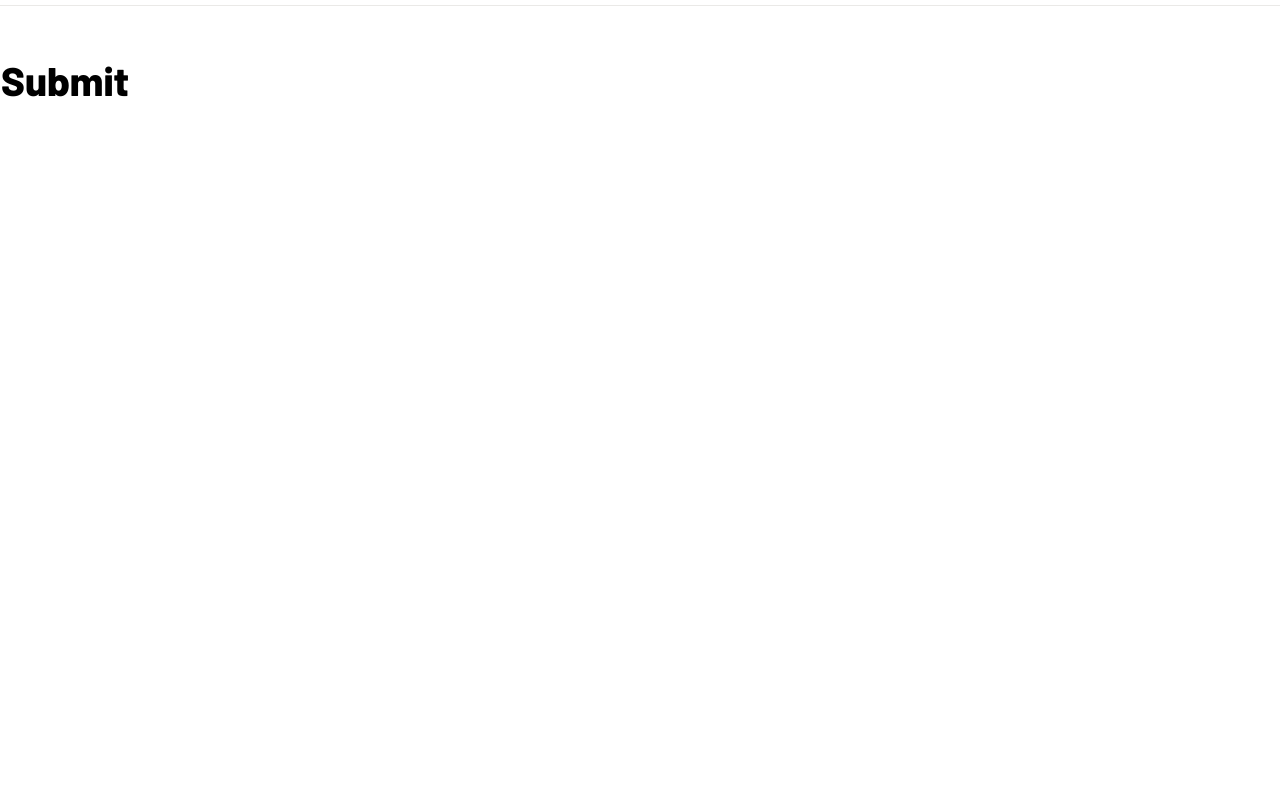
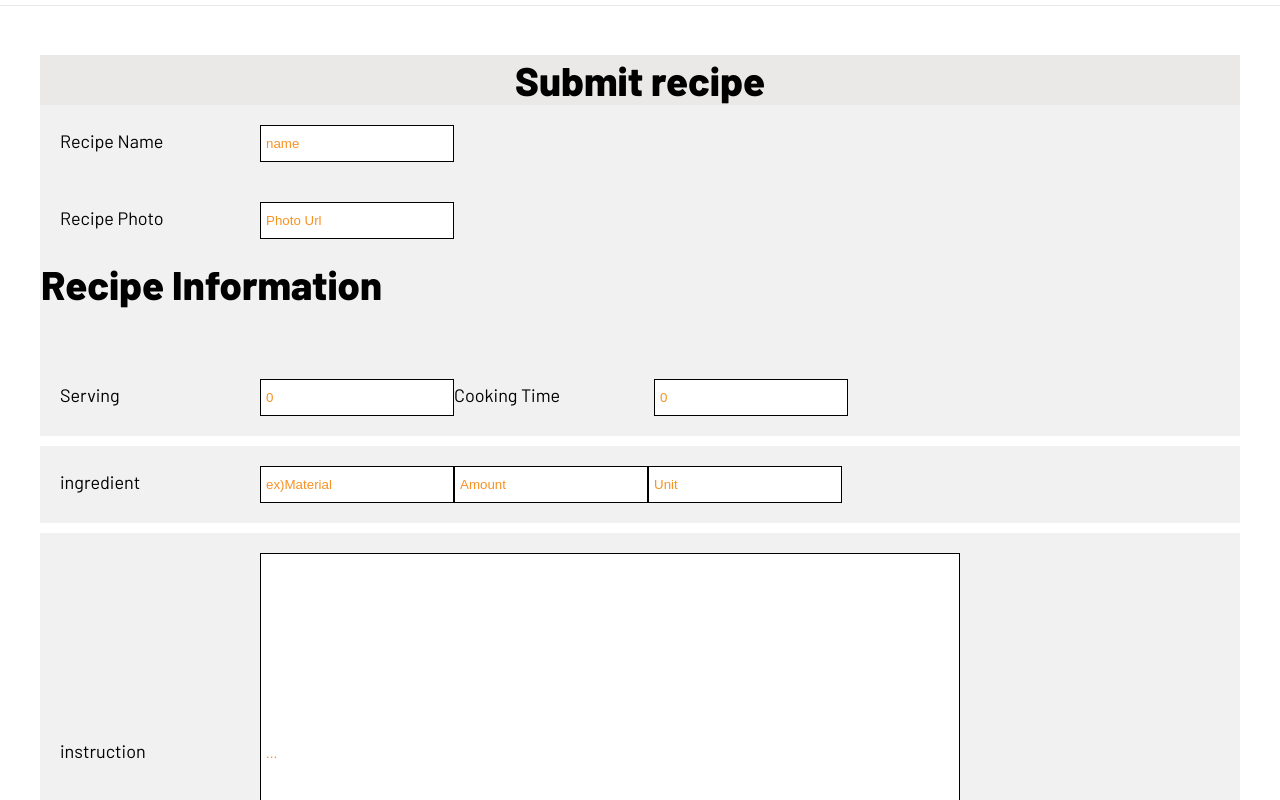
Before and after one commit to JCheyoon/begopa, a React (Create React App) app: page /submit in a window 1280 px wide. Shown: the part 200-1000 px from the top of the page. Before the commit the page ends 800 px from the top, so only its background shows below. Built offline with nearby package versions, Linux system fonts and the light colour scheme.

Commit message:
build submit recipe form

```diff
--- a/src/Components/Page/Page.style.jsx
+++ b/src/Components/Page/Page.style.jsx
@@ -3,3 +3,17 @@ import styled from 'styled-components'
 export const Page = styled.div`
   padding-top: 255px;
 `
+export const PageBtn = styled.button`
+  text-decoration: none;
+  border: none;
+  background-color: var(--orange);
+  font-size: 15px;
+  padding: 20px 24px;
+  border-radius: 3px;
+  color: var(--white);
+  font-weight: 600;
+  cursor: pointer;
+  &:hover {
+    background-color: var(--dark-orange);
+  }
+`
--- a/src/Components/RecentRecipe/RecentRecipe.component.jsx
+++ b/src/Components/RecentRecipe/RecentRecipe.component.jsx
@@ -1,5 +1,6 @@
-import { RecentRecipeContainer, ViewRecipesBtn } from './RecentRecipe.style'
+import { RecentRecipeContainer } from './RecentRecipe.style'
 import Cards from './Cards/Cards.component'
+import { PageBtn } from '../Page/Page.style'
 
 const RecentRecipe = () => {
   return (
@@ -7,7 +8,7 @@ const RecentRecipe = () => {
       <h3>Recent Recipes</h3>
       <h1>Latest Recipes</h1>
       <Cards />
-      <ViewRecipesBtn>View All Recipes</ViewRecipesBtn>
+      <PageBtn>View All Recipes</PageBtn>
     </RecentRecipeContainer>
   )
 }
--- a/src/Components/RecentRecipe/RecentRecipe.style.jsx
+++ b/src/Components/RecentRecipe/RecentRecipe.style.jsx
@@ -7,18 +7,3 @@ export const RecentRecipeContainer = styled.div`
   background-repeat: repeat;
   padding: 40px 0;
 `
-
-export const ViewRecipesBtn = styled.button`
-  text-decoration: none;
-  border: none;
-  background-color: var(--orange);
-  font-size: 15px;
-  padding: 20px 24px;
-  border-radius: 3px;
-  color: var(--white);
-  font-weight: 600;
-  cursor: pointer;
-  &:hover {
-    background-color: var(--dark-orange);
-  }
-`
--- a/src/Routes/SubmitRecipe/SubmitRecipe.jsx
+++ b/src/Routes/SubmitRecipe/SubmitRecipe.jsx
@@ -1,9 +1,113 @@
-import { Page } from '../../Components/Page/Page.style'
+import { Page, PageBtn } from '../../Components/Page/Page.style'
+import { SubmitRecipeContainer, SubmitRecipeSection, SubmitRecipeInput } from './SubmitRecipe.style'
+import { Input } from '../../Components/SignInForm/FormInput/FormInput.style'
 
 const SubmitRecipe = () => {
+  const onChangeHandler = () => {
+    console.log('change')
+  }
   return (
     <Page>
-      <h1>Submit</h1>
+      <SubmitRecipeContainer>
+        <form>
+          <SubmitRecipeSection className="header">
+            <h1>Submit recipe</h1>
+          </SubmitRecipeSection>
+          <SubmitRecipeSection className="info">
+            <SubmitRecipeInput>
+              <label>Recipe Name</label>
+              <input
+                placeholder="name"
+                type="text"
+                required
+                onChange={onChangeHandler}
+                name="name"
+              />
+            </SubmitRecipeInput>
+            <SubmitRecipeInput>
+              <label>Recipe Photo</label>
+              <input
+                placeholder="Photo Url"
+                type="text"
+                required
+                onChange={onChangeHandler}
+                name="photoUrl"
+              />
+            </SubmitRecipeInput>
+            <h1>Recipe Information</h1>
+
+            <SubmitRecipeInput>
+              <label>Serving</label>
+              <input
+                placeholder="0"
+                type="number"
+                required
+                onChange={onChangeHandler}
+                name="serving"
+              />
+              <label>Cooking Time</label>
+              <input
+                placeholder="0"
+                type="text"
+                required
+                onChange={onChangeHandler}
+                name="cookingTime"
+              />
+            </SubmitRecipeInput>
+          </SubmitRecipeSection>
+          <SubmitRecipeSection className="ingredient">
+            <SubmitRecipeInput>
+              <label>ingredient</label>
+              <input
+                placeholder="ex)Material"
+                type="text"
+                required
+                onChange={onChangeHandler}
+                name="material"
+              />
+              <input
+                placeholder="Amount"
+                type="text"
+                required
+                onChange={onChangeHandler}
+                name="amount"
+              />
+              <input
+                placeholder="Unit"
+                type="text"
+                required
+                onChange={onChangeHandler}
+                name="unit"
+              />
+            </SubmitRecipeInput>
+          </SubmitRecipeSection>
+          <SubmitRecipeSection className="instruction">
+            <SubmitRecipeInput>
+              <label>instruction</label>
+              <input
+                placeholder="..."
+                type="text"
+                required
+                onChange={onChangeHandler}
+                name="instruction"
+              />
+            </SubmitRecipeInput>
+          </SubmitRecipeSection>
+          <SubmitRecipeSection className="tag">
+            <SubmitRecipeInput>
+              <label>Recipe tags</label>
+              <input placeholder="tag" type="text" required onChange={onChangeHandler} name="tag" />
+            </SubmitRecipeInput>
+          </SubmitRecipeSection>
+          <SubmitRecipeSection className="bottom">
+            <SubmitRecipeInput>
+              <input type="checkbox" required name="private-checkbox" />
+              <label>Please Check if you want to save in public</label>
+            </SubmitRecipeInput>
+          </SubmitRecipeSection>
+          <PageBtn>Save</PageBtn>
+        </form>
+      </SubmitRecipeContainer>
     </Page>
   )
 }
--- /dev/null
+++ b/src/Routes/SubmitRecipe/SubmitRecipe.style.jsx
@@ -0,0 +1,78 @@
+import styled from 'styled-components'
+
+export const SubmitRecipeContainer = styled.div`
+  display: flex;
+  justify-content: center;
+  flex-direction: column;
+  align-items: center;
+  margin-bottom: 30px;
+`
+
+export const SubmitRecipeSection = styled.section`
+  background-color: var(--dark-white);
+  width: 1200px;
+  margin-bottom: 10px;
+
+
+
+  &.header {
+    background-color: var(--light-gray);
+    display: flex;
+    align-items: center;
+    margin-bottom: 0;
+    flex-direction: column;
+
+    h1 {
+      padding: 0 10px;
+    }
+  }
+
+  &.info {
+    flex-grow: 2;
+  }
+  &.ingredient {
+    flex-grow: 2;
+  }
+  &.instruction {
+    flex-grow: 3;
+
+    input{
+      width: 700px;
+      height: 400px;
+    }
+  }
+  &.tag {
+  }
+  &.bottom {
+    background-color: var(--white)
+    flex-grow: -1;
+    display: flex;
+
+    label{
+      width: 600px;
+
+    }
+  }
+`
+
+export const SubmitRecipeInput = styled.div`
+  color: var(--black);
+  font-size: 18px;
+  padding: 20px;
+
+  label {
+    display: inline-block;
+    width: 200px;
+  }
+
+  input {
+    border-radius: 0;
+    border: 1px solid var(--black);
+    background-color: white;
+    padding: 10px 10px 10px 5px;
+
+    ::placeholder {
+      color: var(--orange);
+    }
+  }
+`
--- a/src/index.scss
+++ b/src/index.scss
@@ -2,6 +2,7 @@ html {
   --orange: #f89223;
   --dark-orange: #cc893c;
   --white: #ffffff;
+  --dark-white: #f1f1f2;
   --black: #000000;
   --light-black: #2e2f31;
   --gray: #8c8e91;
```
